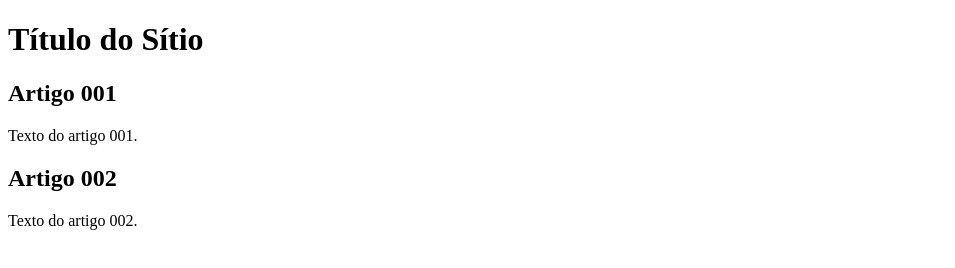
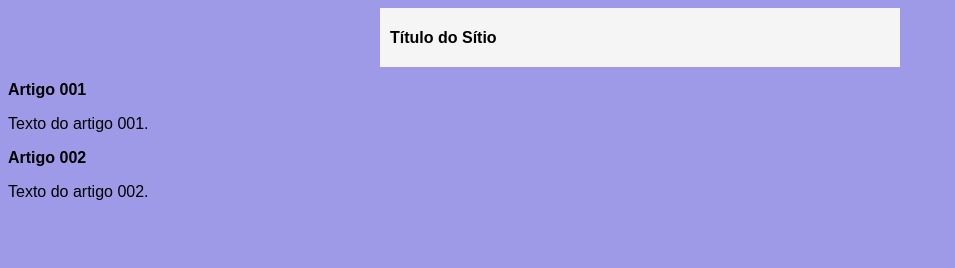
Before and after one commit to gabrielbopi/projeto-site, a plain HTML site: page index.html in a window 1280 px wide. Shown: the whole page, without its empty margins (0-955 px from the left). Drawn offline with Linux system fonts and the light colour scheme.

Commit message:
Design iniciado

```diff
--- /dev/null
+++ b/estilos/style.css
@@ -0,0 +1,16 @@
+*{
+    font-family: Arial, Helvetica, sans-serif;
+    font-size: 16px;
+}
+
+body{
+    background-color: rgb(159, 154, 231);
+}
+
+main {
+    background-color: whitesmoke;
+    width: 500px;
+    margin: auto;
+    padding: 10px;
+    box-shadow: 3px 3 px 5px rgba(0, 0, 0, 0.644);
+}
--- a/index.html
+++ b/index.html
@@ -4,6 +4,7 @@
     <meta charset="UTF-8">
     <meta name="viewport" content="width=device-width, initial-scale=1.0">
     <title>Título do sítio</title>
+    <link rel="stylesheet" href="estilos/style.css">
 </head>
 <body>
     <main>
```
